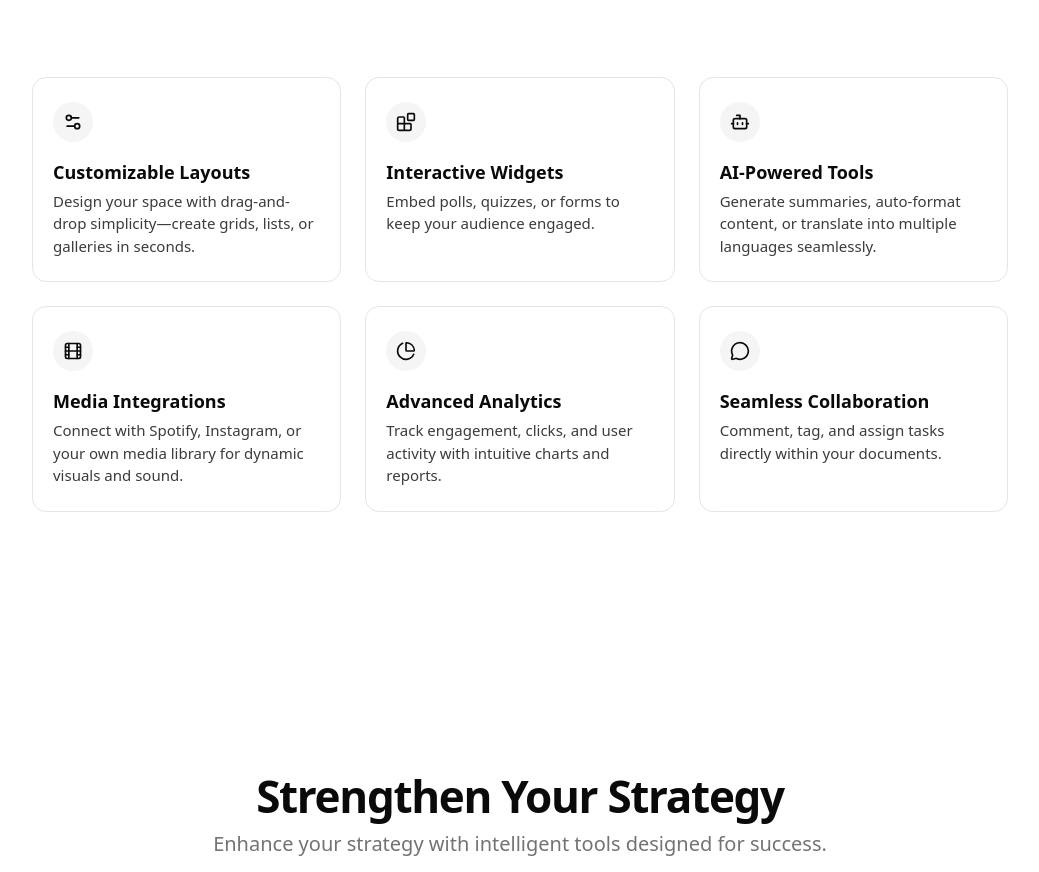
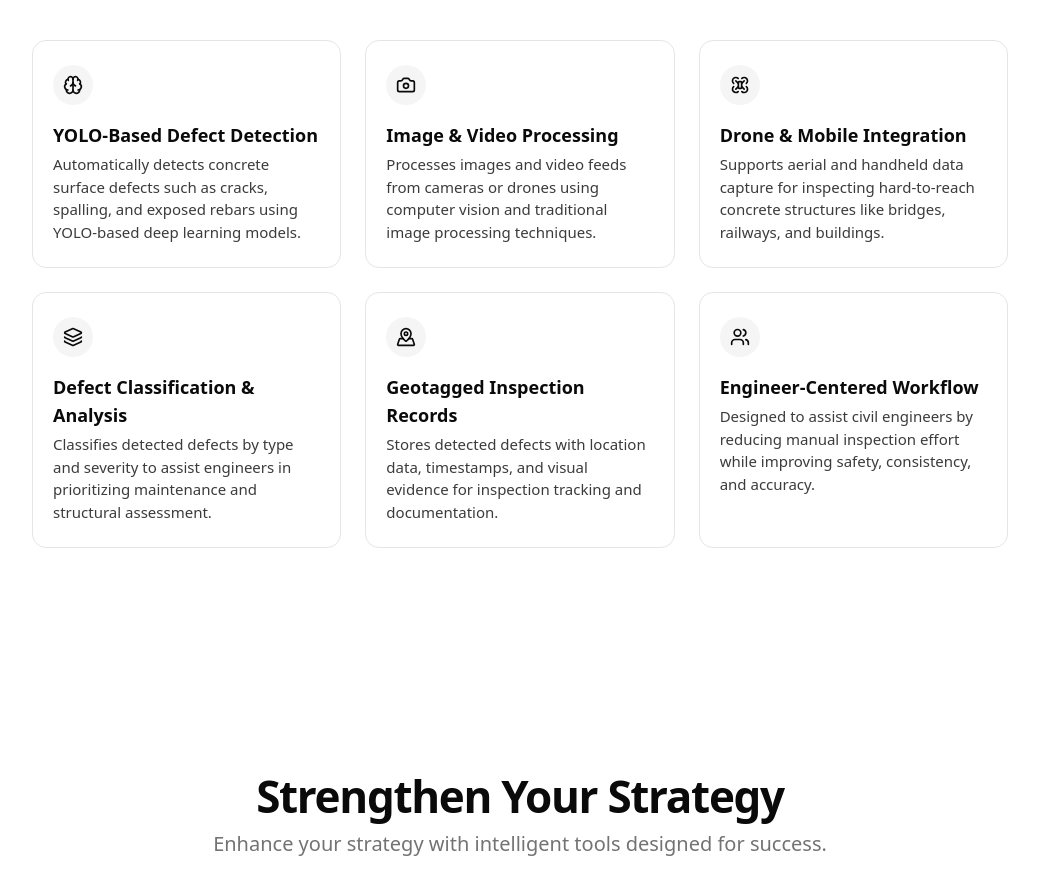
Before and after one commit to Magzzi/viscrete, a Next.js app in the folder frontend/: page / in a window 1280 px wide. Shown: the part 1118-1990 px from the top of the page, without its empty margins (120-1159 px from the left). Built offline with nearby package versions, Linux system fonts and the light colour scheme.

Commit message:
updated tech details

```diff
--- a/frontend/components/ui/details.tsx
+++ b/frontend/components/ui/details.tsx
@@ -1,50 +1,51 @@
 import {
-  Blocks,
-  Bot,
-  ChartPie,
-  Film,
-  MessageCircle,
-  Settings2,
+  Brain,
+  Camera,
+  Drone,
+  Layers,
+  MapPinned,
+  Users,
 } from "lucide-react";
 
 const features = [
   {
-    icon: Settings2,
-    title: "Customizable Layouts",
+    icon: Brain,
+    title: "YOLO-Based Defect Detection",
     description:
-      "Design your space with drag-and-drop simplicity—create grids, lists, or galleries in seconds.",
+      "Automatically detects concrete surface defects such as cracks, spalling, and exposed rebars using YOLO-based deep learning models.",
   },
   {
-    icon: Blocks,
-    title: "Interactive Widgets",
+    icon: Camera,
+    title: "Image & Video Processing",
     description:
-      "Embed polls, quizzes, or forms to keep your audience engaged.",
+      "Processes images and video feeds from cameras or drones using computer vision and traditional image processing techniques.",
   },
   {
-    icon: Bot,
-    title: "AI-Powered Tools",
+    icon: Drone,
+    title: "Drone & Mobile Integration",
     description:
-      "Generate summaries, auto-format content, or translate into multiple languages seamlessly.",
+      "Supports aerial and handheld data capture for inspecting hard-to-reach concrete structures like bridges, railways, and buildings.",
   },
   {
-    icon: Film,
-    title: "Media Integrations",
+    icon: Layers,
+    title: "Defect Classification & Analysis",
     description:
-      "Connect with Spotify, Instagram, or your own media library for dynamic visuals and sound.",
+      "Classifies detected defects by type and severity to assist engineers in prioritizing maintenance and structural assessment.",
   },
   {
-    icon: ChartPie,
-    title: "Advanced Analytics",
+    icon: MapPinned,
+    title: "Geotagged Inspection Records",
     description:
-      "Track engagement, clicks, and user activity with intuitive charts and reports.",
+      "Stores detected defects with location data, timestamps, and visual evidence for inspection tracking and documentation.",
   },
   {
-    icon: MessageCircle,
-    title: "Seamless Collaboration",
+    icon: Users,
+    title: "Engineer-Centered Workflow",
     description:
-      "Comment, tag, and assign tasks directly within your documents.",
+      "Designed to assist civil engineers by reducing manual inspection effort while improving safety, consistency, and accuracy.",
   },
 ];
+
 
 const Details = () => {
   return (
```
